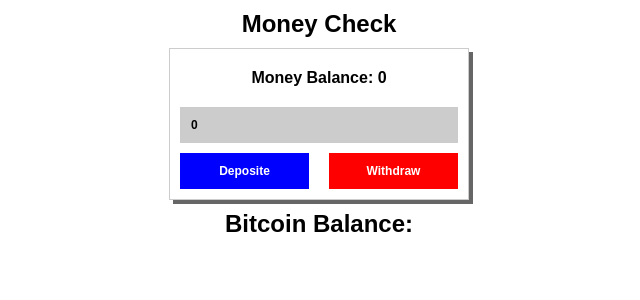
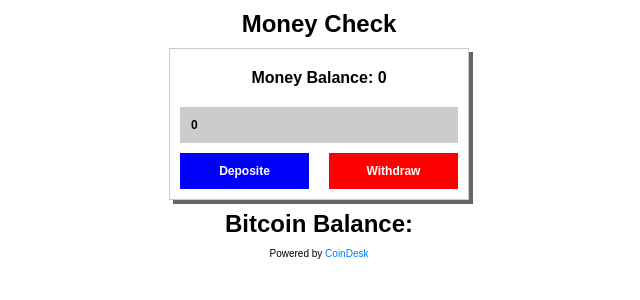
Before and after one commit to maysam-82/bitcoin-wallet-check, a React (Create React App) app: page / in a window 1280 px wide. Shown: the top 300 px of the page, without its empty margins (321-961 px from the left). Built offline with nearby package versions, Linux system fonts and the light colour scheme; no server answers.

Commit message:
pass test for adding coindesk price link app

```diff
--- a/src/Containers/App/App.js
+++ b/src/Containers/App/App.js
@@ -1,6 +1,7 @@
 import React from 'react';
 import Wallet from '../../Components/Wallet/Wallet';
 import Bitcoin from '../../Components/Bitcoin/Bitcoin';
+import './App.scss';
 
 const App = () => {
 	return (
@@ -8,6 +9,12 @@ const App = () => {
 			<h2>Money Check</h2>
 			<Wallet />
 			<Bitcoin />
+			<div className="coindesk-container">
+				Powered by{' '}
+				<a target="_blank" href="https://www.coindesk.com/price/bitcoin">
+					CoinDesk
+				</a>
+			</div>
 		</div>
 	);
 };
--- /dev/null
+++ b/src/Containers/App/App.scss
@@ -0,0 +1,9 @@
+.coindesk-container {
+	width: 100%;
+	font-size: 0.625rem;
+	text-align: center;
+	a {
+		color: #007eff;
+		text-decoration: none;
+	}
+}
```
Also changed, not shown: 2 other files (tests, documents, lock files or other folders).
